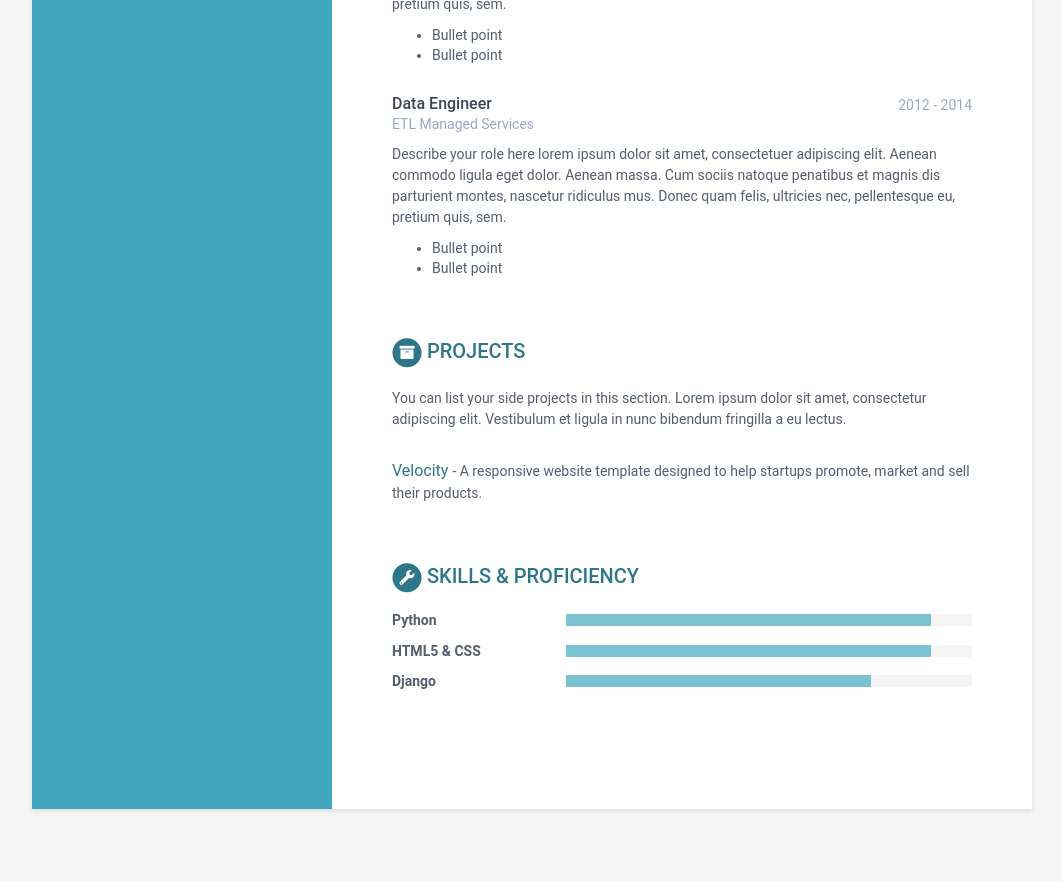
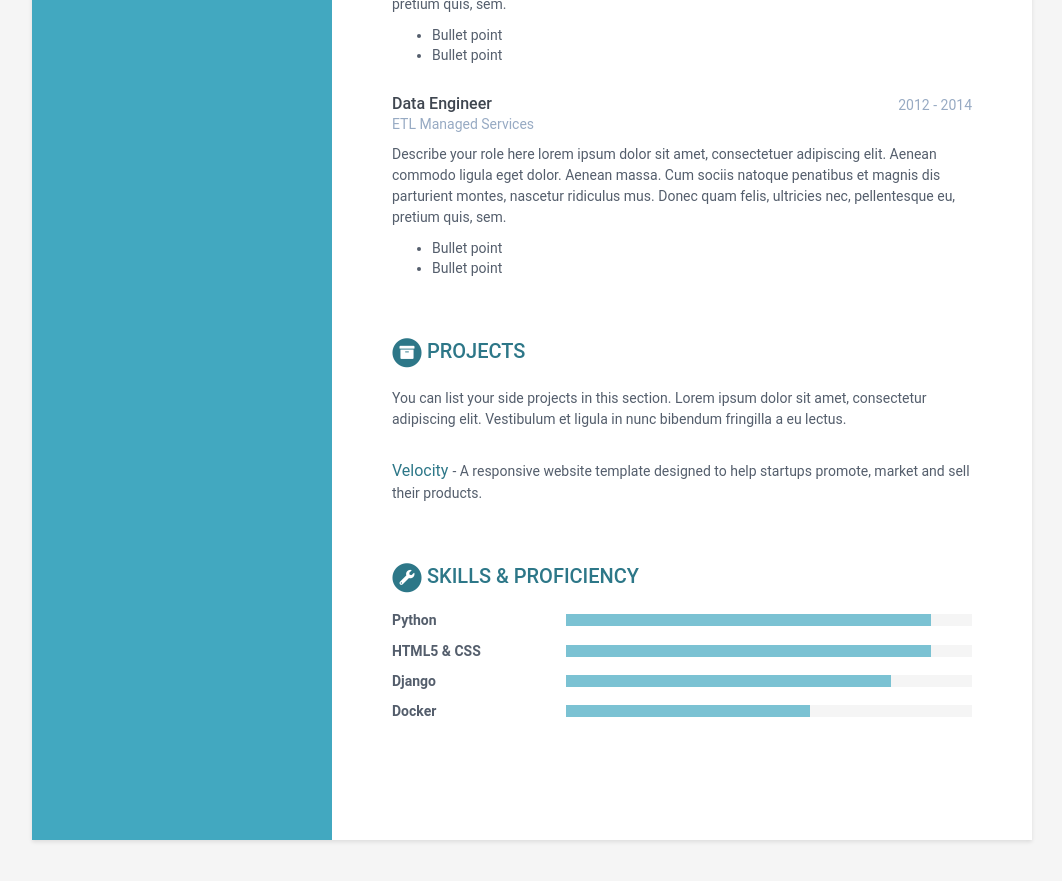
Before and after one commit to acrede/acrede.github.io, a Jekyll site: the page built from index.html, in a window 1280 px wide and 900 px high, scrolled down 1023 px. Shown: the top 881 px of the window, without its empty margins (108-1170 px from the left). Built offline with Jekyll 4.4.1, drawn with Linux system fonts in a browser that asks for light colours.

Commit message:
Added docker

```diff
--- a/_data/data.yml
+++ b/_data/data.yml
@@ -205,7 +205,10 @@ skills:
         level: 90%
 
       - name: Django
-        level: 75%
+        level: 80%
+
+      - name: Docker
+        level: 60%
 
 # footer: >
     # Designed with <i class="fas fa-heart"></i> by <a href="http://themes.3rdwavemedia.com" target="_blank" rel="nofollow">Xiaoying Riley</a>
```
